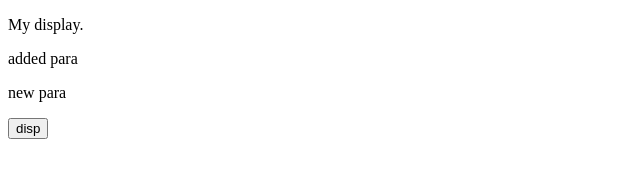
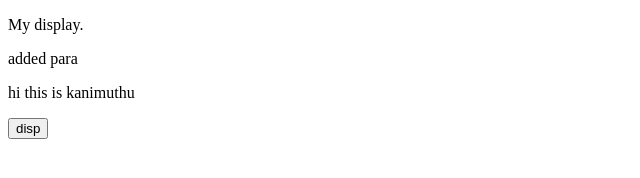
Before and after one commit to Kanimuthu1872/travel, a plain HTML site: page display.html in a window 1280 px wide. Shown: the whole page, without its empty margins (0-640 px from the left). Drawn offline with Linux system fonts and the light colour scheme.

Commit message:
display updated

```diff
--- a/display.html
+++ b/display.html
@@ -8,9 +8,7 @@
 
 <p>My display.</p>
 <p>added para</p>
-
-<p>new para</p>
-
+<p>hi this is kanimuthu</p>
 
 <button>disp</button>
 
```
